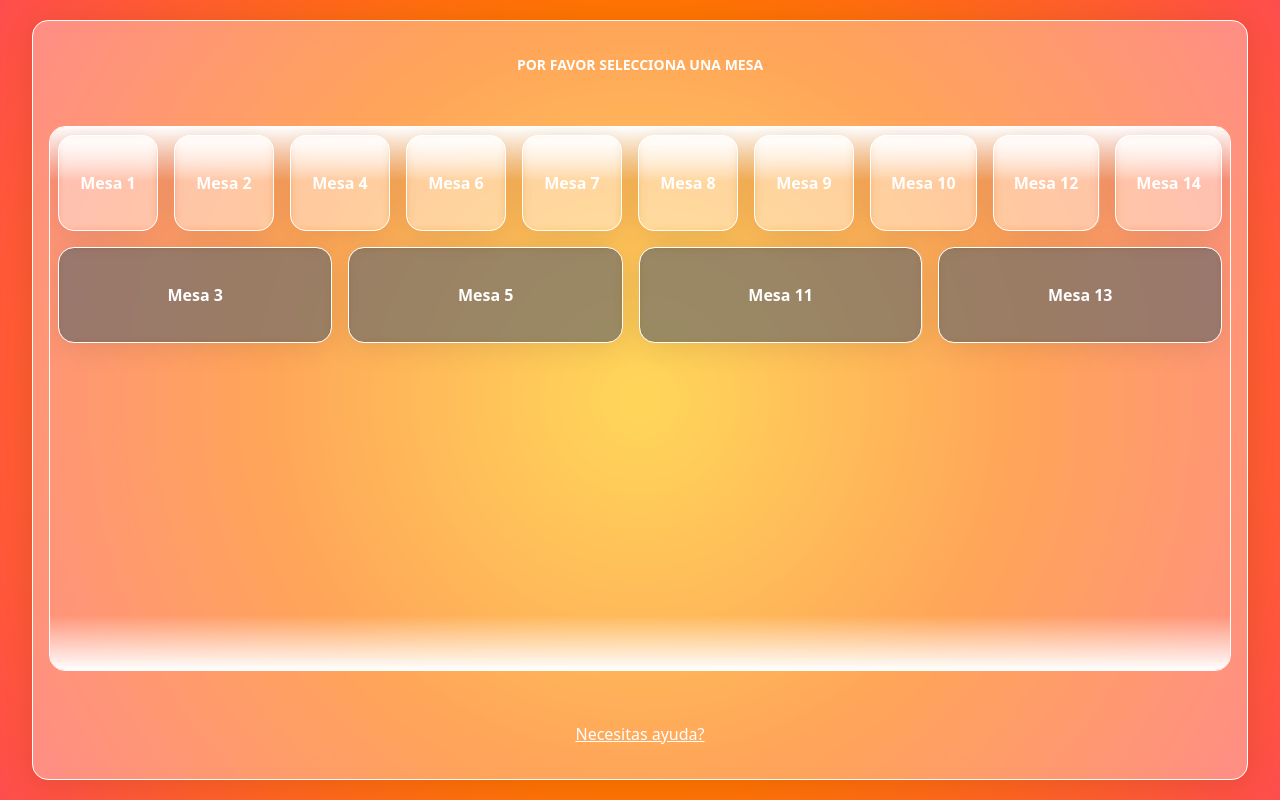
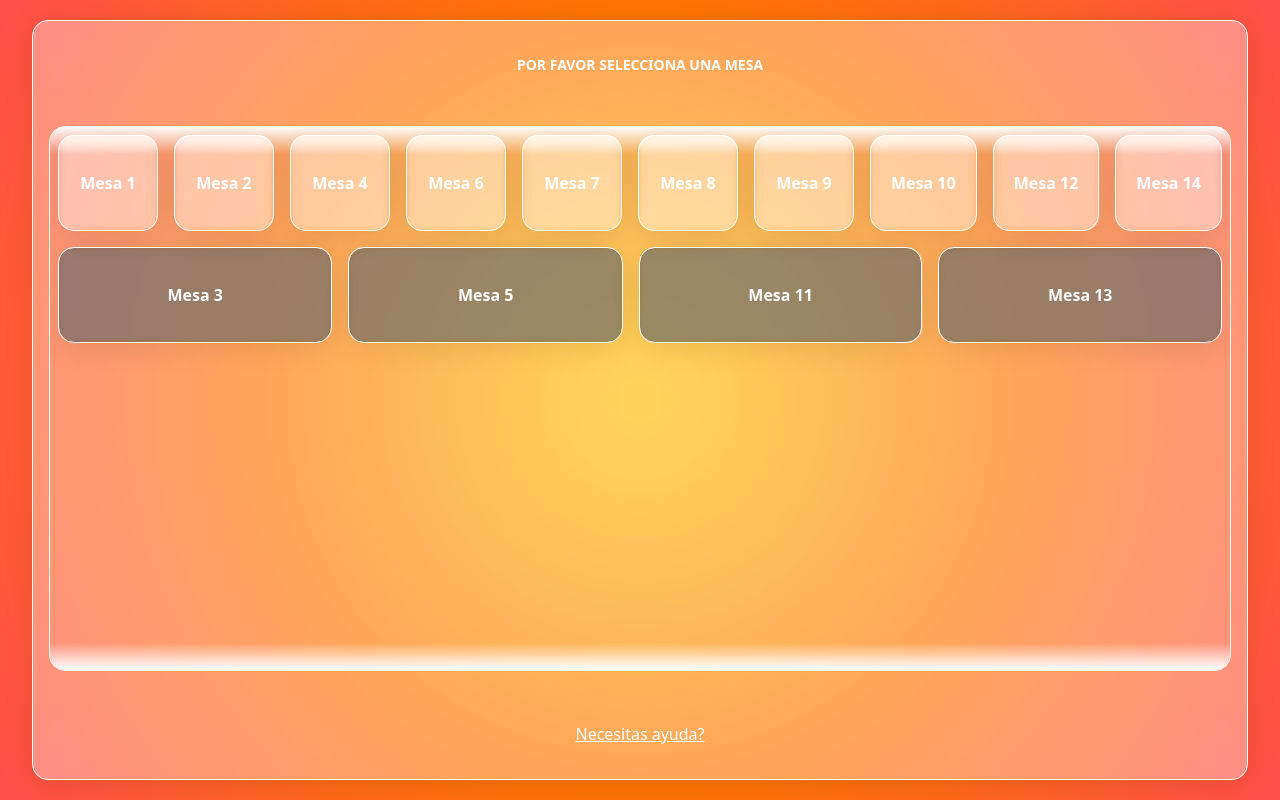
Before and after one commit to 3-TIC-ORT/proyecto-3-pedilo, a Next.js app: page / in a window 1280 px wide. Built offline with nearby package versions, Linux system fonts and the light colour scheme.

Commit message:
Update globals.css

```diff
--- a/app/globals.css
+++ b/app/globals.css
@@ -79,6 +79,7 @@ h1 {
   display: flex;
   flex-wrap: wrap;
   align-content: flex-start;
+  justify-content: space-around;
   overflow: scroll;
 
   position: relative;
@@ -93,13 +94,13 @@ h1 {
 .blur-top {
   top: 0;
   left: 0;
-  background: linear-gradient(0deg, rgba(255,255,255,0) 0%, rgba(255,255,255,1) 100%);
+  background: linear-gradient(0deg, rgba(255,255,255,0) 50%, rgba(255,255,255,1) 100%);
 }
 
 .blur-bottom {
   bottom: 0;
   left: 0;
-  background: linear-gradient(180deg, rgba(255,255,255,0) 0%, rgba(255,255,255,1) 100%);
+  background: linear-gradient(180deg, rgba(255,255,255,0) 50%, rgba(255,255,255,1) 100%);
 }
 
 .tableCard {
```
